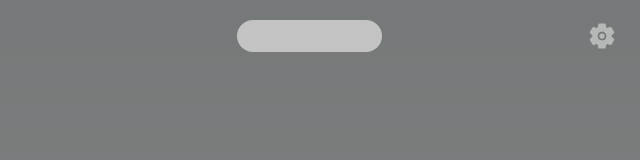
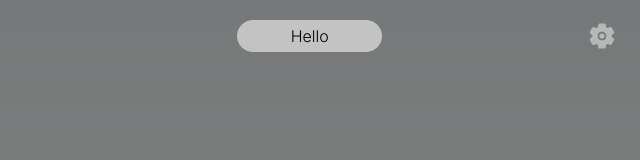
Before and after one commit to ahmadou5/inFuse, a Next.js app: page / in a window 1280 px wide. Shown: the top 160 px of the page, without its empty margins (640-1280 px from the left). Built offline with nearby package versions, Linux system fonts and the light colour scheme.

Commit message:
init2347889

```diff
--- a/src/components/Home/index.js
+++ b/src/components/Home/index.js
@@ -7,7 +7,8 @@ export const Home2 = () => {
     const getUser = () => {
         if(window.TelegramWebApp) {
             const { initialData } = window.TelegramWebApp;
-            setUser(initialData.user)
+            alert(initialData.user.username)
+            //setUser(initialData.user)
         }
     }
     useEffect(() => {
@@ -18,7 +19,7 @@ export const Home2 = () => {
         <div className="w-[100%] h-12 flex  py-3 ">
             <div className="w-[85%]">
             <div className="w-[145px]  ml-auto mr-[63px] py-1 px-3 flex  items-center justify-center bg-s-gray-200/85 rounded-full h-8">
-                <p className="text-black font-light ml-auto mr-auto ">{user?.username}</p>
+                <p className="text-black font-light ml-auto mr-auto ">{'Hello'}</p>
             </div>
             </div>
             <div className="w-[15%]">
```
